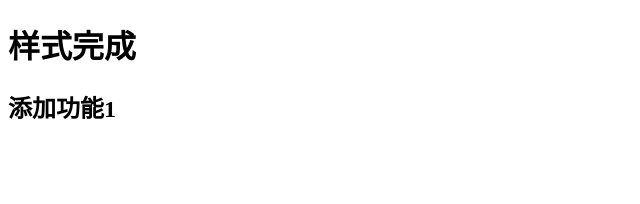
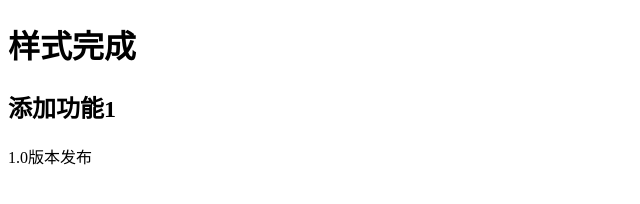
Before and after one commit to Neko23333333/mygit, a plain HTML site: page index.html in a window 1280 px wide. Shown: the whole page, without its empty margins (0-640 px from the left). Drawn offline with Linux system fonts and the light colour scheme.

Commit message:
1.0版本完成

```diff
--- a/index.html
+++ b/index.html
@@ -11,6 +11,9 @@
 <body>
     <h1>样式完成</h1>
     <h2>添加功能1</h2>
+    <div>
+        1.0版本发布
+    </div>
 </body>
 
 </html>
```
